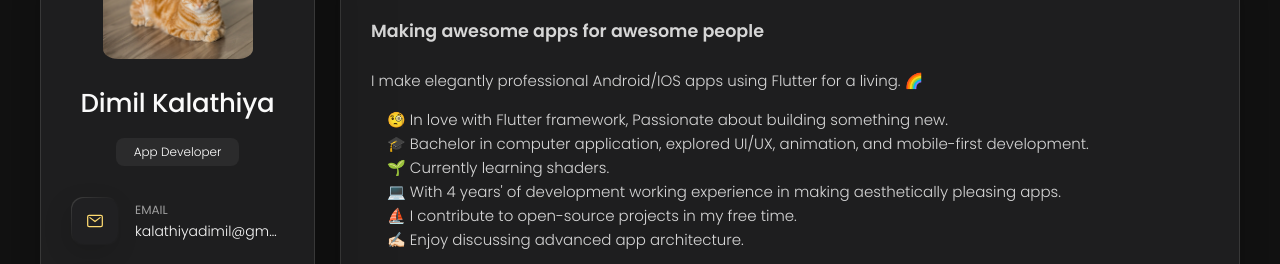
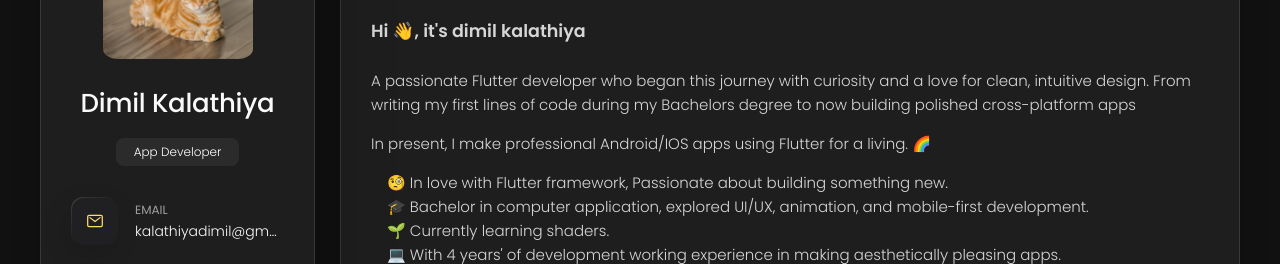
Before and after one commit to Dimilkalathiya/portfolio, a plain HTML site: page index.html in a window 1280 px wide. Shown: the part 162-426 px from the top of the page. Drawn offline with nearby package versions, Linux system fonts and the light colour scheme.

Commit message:
- final touch on intro

```diff
--- a/index.html
+++ b/index.html
@@ -179,9 +179,11 @@
         </header>
 
 <section class="about-text">
-  <h3>Making awesome apps for awesome people</h3>
+  <h3>Hi 👋, it's dimil kalathiya</h3>
   <br>
-  <p>I make elegantly professional Android/IOS apps using Flutter for a living. 🌈</p>
+  <p>A passionate Flutter developer who began this journey with curiosity and a love for clean, intuitive design.
+From writing my first lines of code during my Bachelors degree to now building polished cross-platform apps </p>
+  <p>In present, I make professional Android/IOS apps using Flutter for a living. 🌈</p>
 
   <p style="list-style-type: disc; padding-left: 1rem;">
     🧐 In love with Flutter framework, Passionate about building something new.<br>
```
